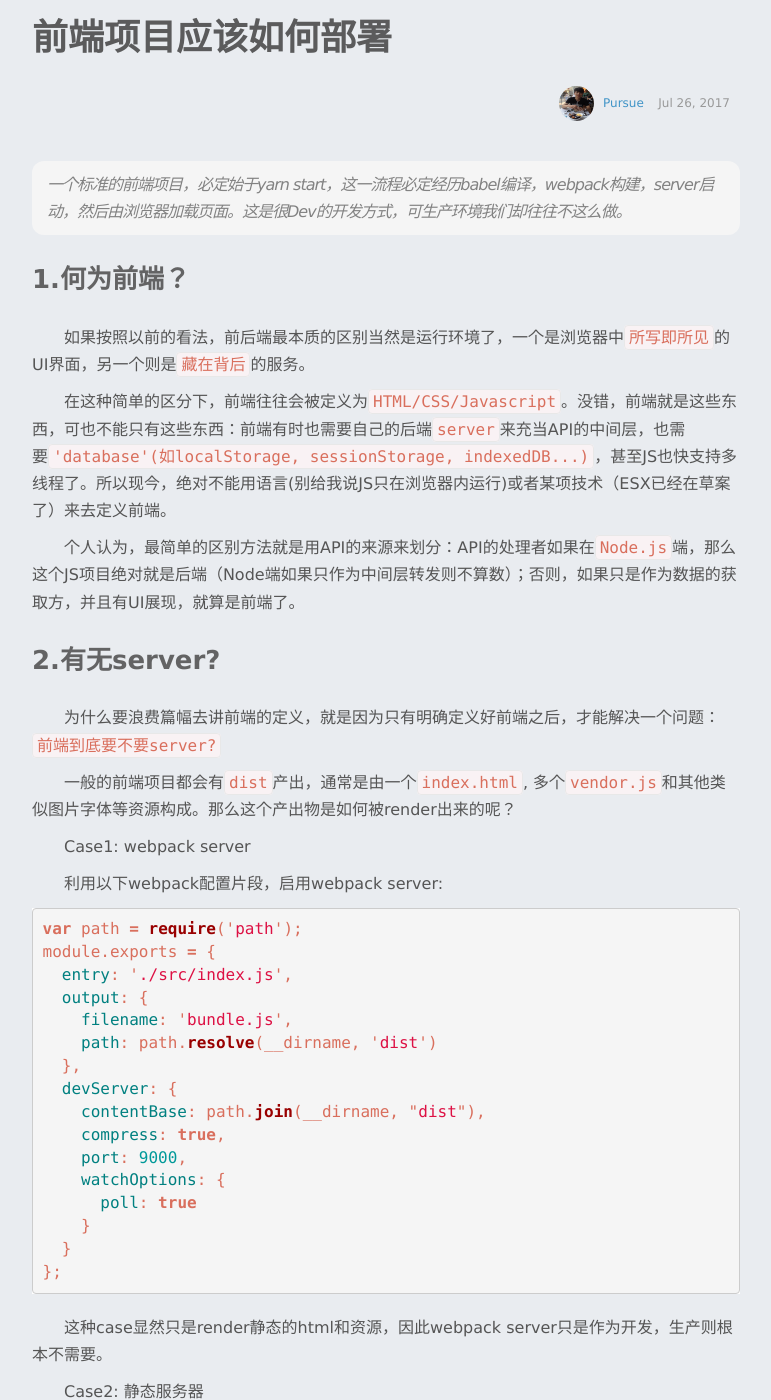
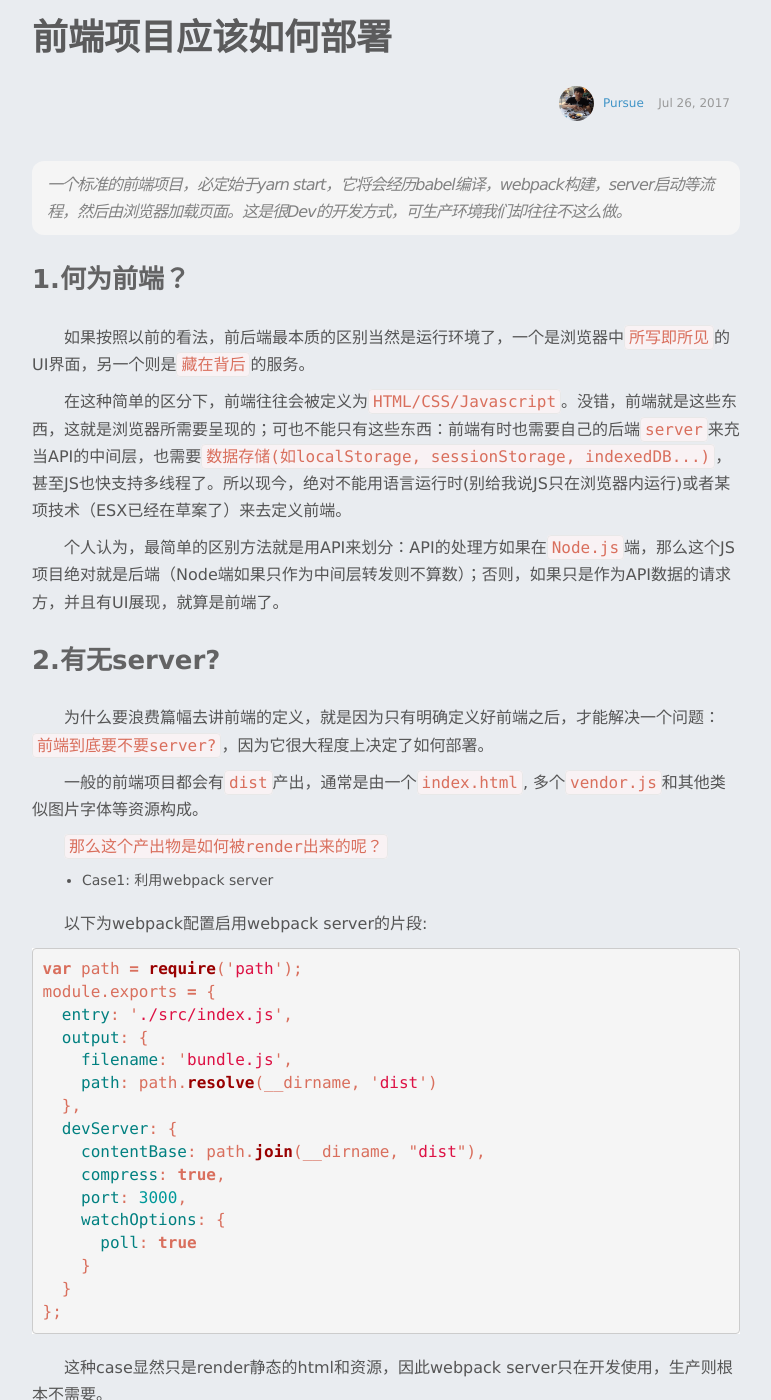
Before and after one commit to kkkkkxiaofei/blog-dev, a Jekyll site: the page built from _posts/2017-07-26-frontend-deploy.md, in a window 1280 px wide and 1400 px high. Shown: the whole window, without its empty margins (254-1025 px from the left). Built offline with Jekyll 4.4.1, drawn with Linux system fonts in a browser that asks for light colours; some of the changed text lies outside the part shown.

Commit message:
modify typos

```diff
--- a/_posts/2017-07-26-frontend-deploy.md
+++ b/_posts/2017-07-26-frontend-deploy.md
@@ -4,29 +4,31 @@
 date:   2017-07-26 18:03PM
 categories: jekyll update
 type: 2
-summary: "一个标准的前端项目，必定始于yarn start，这一流程必定经历babel编译，webpack构建，server启动，然后由浏览器加载页面。这是很Dev的开发方式，可生产环境我们却往往不这么做。"
+summary: "一个标准的前端项目，必定始于yarn start，它将会经历babel编译，webpack构建，server启动等流程，然后由浏览器加载页面。这是很Dev的开发方式，可生产环境我们却往往不这么做。"
 icon: "js-icon.jpg"
 ---
 
->一个标准的前端项目，必定始于yarn start，这一流程必定经历babel编译，webpack构建，server启动，然后由浏览器加载页面。这是很Dev的开发方式，可生产环境我们却往往不这么做。
+>一个标准的前端项目，必定始于yarn start，它将会经历babel编译，webpack构建，server启动等流程，然后由浏览器加载页面。这是很Dev的开发方式，可生产环境我们却往往不这么做。
 
 ### 1.何为前端？
 
 如果按照以前的看法，前后端最本质的区别当然是运行环境了，一个是浏览器中`所写即所见`的UI界面，另一个则是`藏在背后`的服务。
 
-在这种简单的区分下，前端往往会被定义为`HTML/CSS/Javascript`。没错，前端就是这些东西，可也不能只有这些东西：前端有时也需要自己的后端`server`来充当API的中间层，也需要`'database'(如localStorage, sessionStorage, indexedDB...)`，甚至JS也快支持多线程了。所以现今，绝对不能用语言(别给我说JS只在浏览器内运行)或者某项技术（ESX已经在草案了）来去定义前端。
+在这种简单的区分下，前端往往会被定义为`HTML/CSS/Javascript`。没错，前端就是这些东西，这就是浏览器所需要呈现的；可也不能只有这些东西：前端有时也需要自己的后端`server`来充当API的中间层，也需要`数据存储(如localStorage, sessionStorage, indexedDB...)`，甚至JS也快支持多线程了。所以现今，绝对不能用语言运行时(别给我说JS只在浏览器内运行)或者某项技术（ESX已经在草案了）来去定义前端。
 
-个人认为，最简单的区别方法就是用API的来源来划分：API的处理者如果在`Node.js`端，那么这个JS项目绝对就是后端（Node端如果只作为中间层转发则不算数）；否则，如果只是作为数据的获取方，并且有UI展现，就算是前端了。
+个人认为，最简单的区别方法就是用API来划分：API的处理方如果在`Node.js`端，那么这个JS项目绝对就是后端（Node端如果只作为中间层转发则不算数）；否则，如果只是作为API数据的请求方，并且有UI展现，就算是前端了。
 
 ### 2.有无server?
 
-为什么要浪费篇幅去讲前端的定义，就是因为只有明确定义好前端之后，才能解决一个问题：`前端到底要不要server?`
+为什么要浪费篇幅去讲前端的定义，就是因为只有明确定义好前端之后，才能解决一个问题：`前端到底要不要server?`，因为它很大程度上决定了如何部署。
 
-一般的前端项目都会有`dist`产出，通常是由一个`index.html`, 多个`vendor.js`和其他类似图片字体等资源构成。那么这个产出物是如何被render出来的呢？
+一般的前端项目都会有`dist`产出，通常是由一个`index.html`, 多个`vendor.js`和其他类似图片字体等资源构成。
 
-Case1: webpack server
+`那么这个产出物是如何被render出来的呢？`
 
-利用以下webpack配置片段，启用webpack server:
+- Case1: 利用webpack server
+
+以下为webpack配置启用webpack server的片段:
 
 {% highlight javascript %}
 
@@ -40,7 +42,7 @@
   devServer: {
     contentBase: path.join(__dirname, "dist"),
     compress: true,
-    port: 9000,
+    port: 3000,
     watchOptions: {
       poll: true
     }
@@ -49,21 +51,22 @@
 
 {% endhighlight %}
 
-这种case显然只是render静态的html和资源，因此webpack server只是作为开发，生产则根本不需要。
+这种case显然只是render静态的html和资源，因此webpack server只在开发使用，生产则根本不需要。
 
-Case2: 静态服务器
+- Case2: 利用静态服务器
 
 其实和case1类似，如果只是render静态html，那么利用类似`Python`:
 
 {% highlight shell %}
 
-$ python -m SimpleHTTPServer 9999
+$ python -m SimpleHTTPServer 3000
 
 {% endhighlight %}
 
 或者`Nginx`做代理都是很方便实现的。
 
-Case3: 不必要的Node服务
+
+- Case3: 不必要的Node服务
 
 {% highlight javascript %}
 
@@ -83,9 +86,9 @@
 
 {% endhighlight %}
 
-如上，只是借用Node服务去render产出物，其实和case2,3没有本质区别。
+如上，只是借用Node服务去render产出物，并未做其他任何请求处理，其实和case2,3没有本质区别。
 
-Case4: API中间层
+- Case4: 将Node服务作为API中间层
 
 {% highlight javascript %}
 
@@ -99,19 +102,29 @@
 
 {% endhighlight %}
 
-这种情况下，Node服务就必须存在，因为很有可能需要用这一层去做身份验证或者有避免随意跨域等安全防护。
+这种情况下，Node服务就必须存在，因为很有可能真正的API处理方不支持跨域，或者有身份验证，那么就得在这里去处理，生产环境自然也得有。
+
+- Case5: Node端有完善的RESTful API
+
+这种情况下，已经可以定义为一个前后端项目了，只是恰好前后端的语言一样，并且可以共用大部分模块。
+
+***参考如上，你的项目，属于哪种情况呢？***
 
 ### 3.如何部署？
 
-终于到了正题，其实部署无非就是运行环境（server）＋资源（包），因此才需要搞清楚`你的项目到底需不需要server？`，更确切的说是`你的项目的生产环境到底需不需要server？`
+终于到了正题，其实部署无非就是运行环境（server）＋资源（包），因此才需要搞清楚`你的项目到底需不需要server？`，更确切的说是`你的项目的生产环境到底需不需要server？`，从而决定如何部署。
 
-对于case1,2,3:
+- 对于case1,2,3:
 
-可以选择任意静态服务器，运行在生产环境，每次部署只需拉去最新的代码或生成最新的包。如果需要大量部署，则推荐docker的node或nginx镜像,并将最新的源码打包在内即可。
+可以选择任意静态服务器，运行在生产环境，每次部署只需拉取最新的代码或生成最新的包。如果需要多机部署，则推荐docker的node或nginx镜像，server只作一层简单的router和render，并将最新的源码打包在内即可。
 
-对于case4:
+体总来说这种情况是最简单的case，一个静态服务器就可以，想练手的可以利用[Github Page](https://pages.github.com/)去玩玩。
 
-单机环境建议有部署脚本（如ansible），多机部署则考虑node镜像。BTW，对于case4，如果部署时就是多机的情况，倒不如一劳永逸，开发也是docker。但开发和生产还有点区别，推荐开发时不要把源码打进镜像，毕竟代码总是在变，可以将代码作为`VOLUMN`每次加载上去，然后手动启动，如下片段：
+- 对于case4,5:
+
+单机环境建议有部署脚本（如ansible，去初始化各种环境依赖）；多机部署则考虑node镜像，每次部署时都把代码打进镜像，并且设置启动命令，最后的部署方式就是`一键部署`。
+
+BTW，对于这种case，如果部署时就是多机的情况，倒不如一劳永逸，开发环境直接用docker。但开发和生产还有点区别：建议开发时不要把源码打进镜像，毕竟代码总是在变，可以将代码作为`VOLUMN`每次加载上去，然后手动启动，如下片段：
 
 Dockerfile:
 
@@ -129,15 +142,17 @@
 
 {% endhighlight %}
 
+只依赖Node服务和yarn。
+
 Run docker:
 
 {% highlight shell %}
 
-docker run --rm -v /webpack-demo:/app -ti -p 3000:3000  react-redux-dev:1.0 /bin/bash
+docker run --rm -v [your path]:/app -ti -p 3000:3000  image:version /bin/bash
 
 {% endhighlight %}
 
-而开发时的Dockerfile则需要打包代码并且设置默认启动命令。
+只需将代码挂载上去即可，完全的环境代码分离模式。
 
 ### 4.写在最后
 
```
